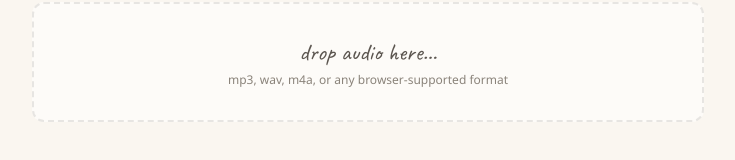
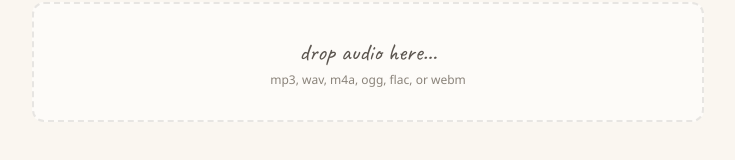
Before and after one commit to mikeesto/whimscribe, a SvelteKit app: page / in a window 1280 px wide. Shown: the part 342-502 px from the top of the page, without its empty margins (272-1007 px from the left). Built offline with nearby package versions, Linux system fonts and the light colour scheme.

Commit message:
update supported audio formats in drop area

```diff
--- a/src/routes/+page.svelte
+++ b/src/routes/+page.svelte
@@ -457,7 +457,7 @@
 							{isDragActive ? 'drop it right here!' : 'drop audio here…'}
 						</p>
 						<p class="mt-1 text-xs text-(--muted)">
-							mp3, wav, m4a, or any browser-supported format
+							mp3, wav, m4a, ogg, flac, or webm
 						</p>
 					{/if}
 				</button>
```
